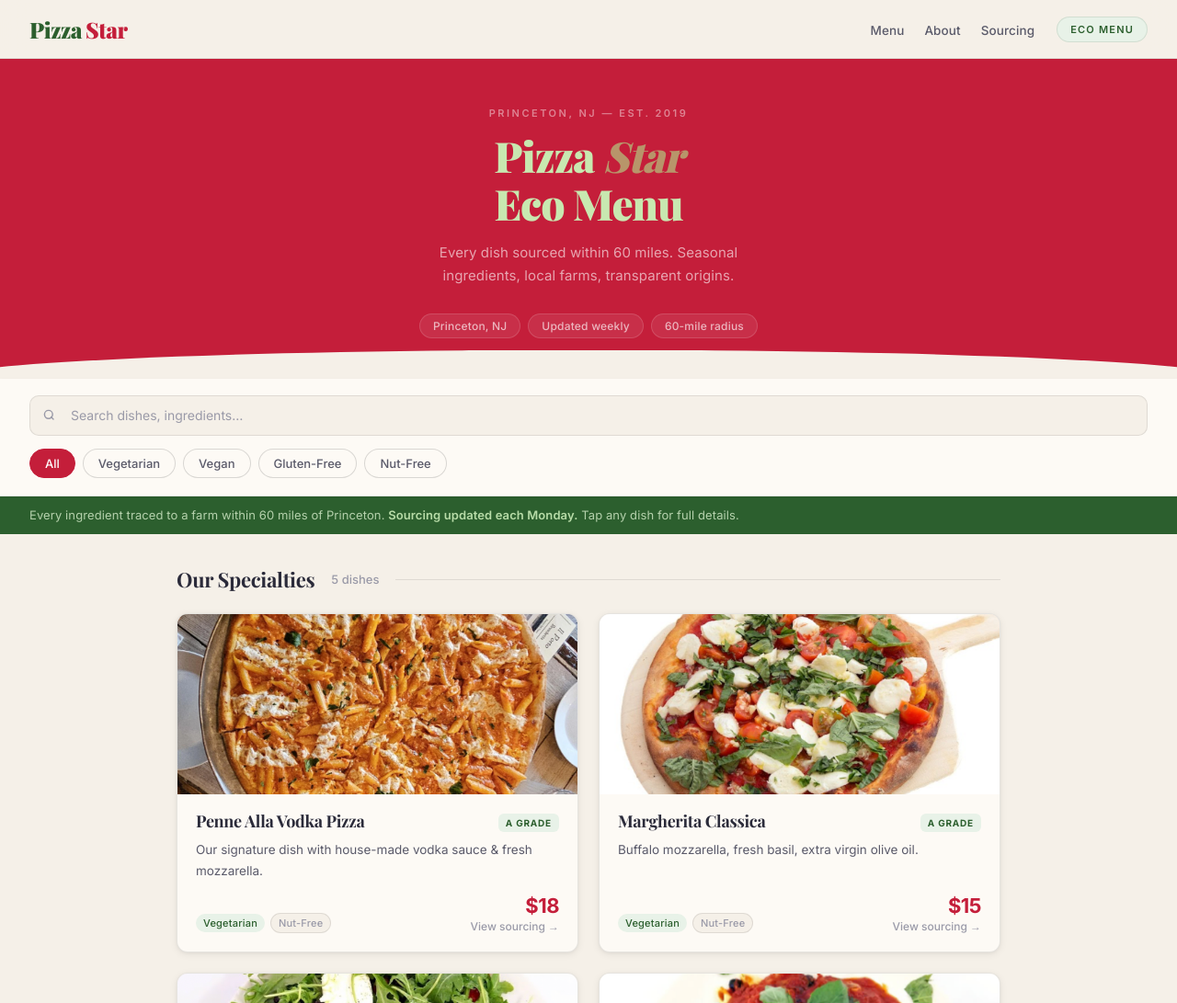
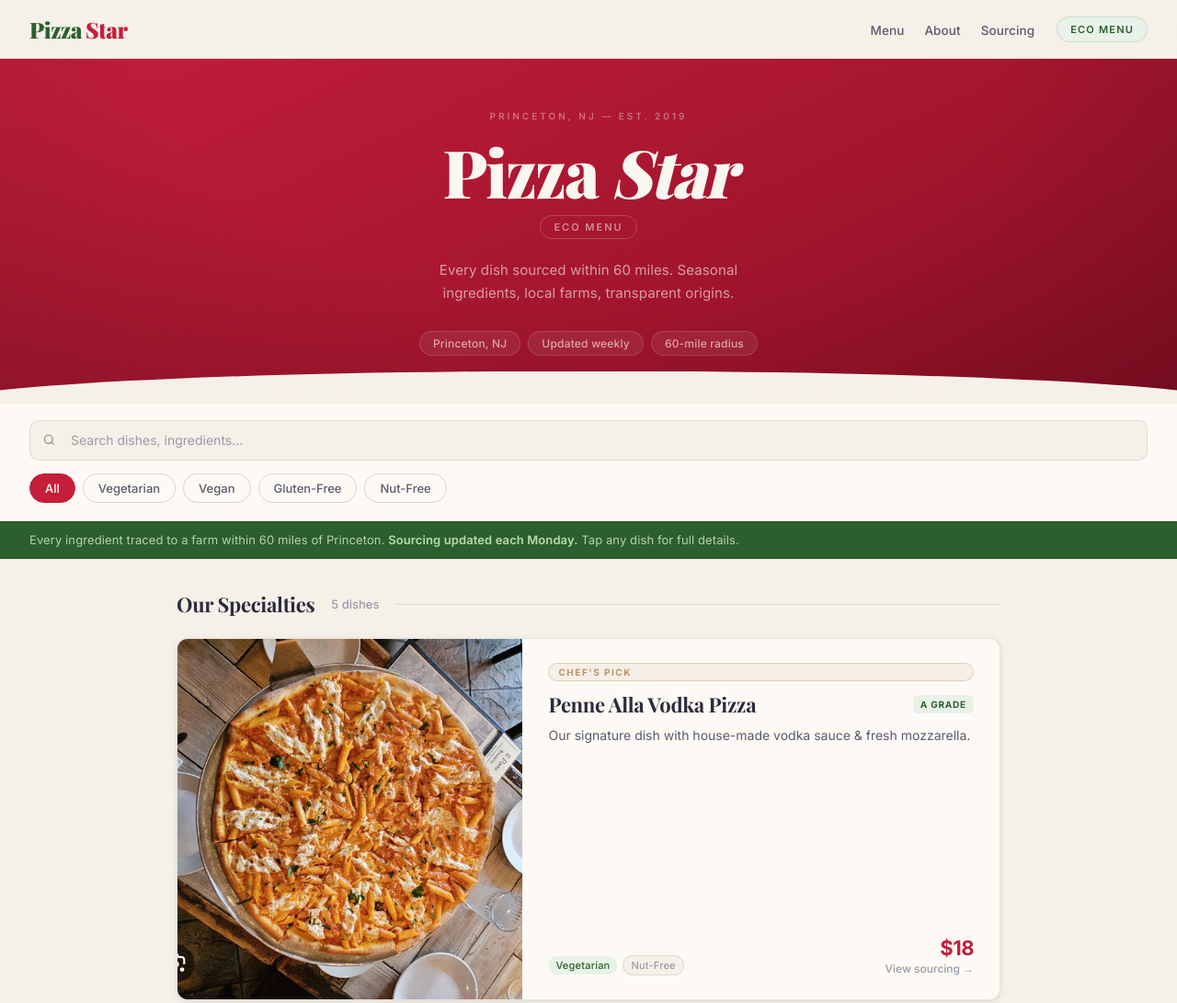
Before and after one commit to srijaprabhuram13/pizza-star, a plain HTML site: page index.html in a window 1280 px wide. Shown: the top 1091 px of the page at 92% size. Drawn offline with nearby package versions, Linux system fonts and the light colour scheme; a web font is replaced by a local one.

Commit message:
Update index.html

```diff
--- a/index.html
+++ b/index.html
@@ -100,11 +100,19 @@ body {
 
 /* ─── HERO ─────────────────────────────────────────────────── */
 .hero {
-  background: var(--red);
-  padding: 52px 32px 44px;
+  background: linear-gradient(155deg, #C41E3A 0%, #8B0F25 100%);
+  padding: 56px 32px 52px;
   text-align: center;
   position: relative;
   overflow: hidden;
+}
+/* subtle radial vignette for depth */
+.hero::before {
+  content: '';
+  position: absolute;
+  inset: 0;
+  background: radial-gradient(ellipse at 50% 0%, transparent 50%, rgba(0,0,0,0.18) 100%);
+  pointer-events: none;
 }
 .hero::after {
   content: '';
@@ -112,50 +120,67 @@ body {
   bottom: -1px;
   left: 0;
   right: 0;
-  height: 32px;
+  height: 36px;
   background: var(--bg);
   clip-path: ellipse(55% 100% at 50% 100%);
   pointer-events: none;
 }
 .hero-eyebrow {
-  font-size: 11px;
+  font-size: 10px;
   font-weight: 600;
-  letter-spacing: 2.5px;
+  letter-spacing: 3px;
   text-transform: uppercase;
-  color: rgba(255,255,255,0.45);
-  margin-bottom: 14px;
+  color: rgba(255,255,255,0.38);
+  margin-bottom: 18px;
+  position: relative;
 }
 .hero-title {
   font-family: 'Playfair Display', serif;
-  font-size: clamp(32px, 5.5vw, 46px);
+  font-size: clamp(48px, 9vw, 72px);
   font-weight: 900;
-  color: #C8E8B0;
-  letter-spacing: -1px;
-  line-height: 1.12;
-  margin-bottom: 16px;
+  color: #FAF6F0;
+  letter-spacing: -2px;
+  line-height: 1.0;
+  margin-bottom: 12px;
+  position: relative;
 }
-.hero-title em { font-style: italic; color: var(--gold); }
+.hero-title em { font-style: italic; color: #FAF6F0; }
+.hero-eco-label {
+  display: inline-block;
+  font-size: 11px;
+  font-weight: 600;
+  letter-spacing: 2px;
+  text-transform: uppercase;
+  color: rgba(255,255,255,0.5);
+  border: 1px solid rgba(255,255,255,0.2);
+  padding: 5px 14px;
+  border-radius: 999px;
+  margin-bottom: 22px;
+  position: relative;
+}
 .hero-sub {
   font-size: 15px;
   font-weight: 400;
-  color: rgba(255,255,255,0.6);
-  max-width: 380px;
+  color: rgba(255,255,255,0.58);
+  max-width: 340px;
   margin: 0 auto 28px;
   line-height: 1.65;
   letter-spacing: 0.1px;
+  position: relative;
 }
 .hero-pills {
   display: flex;
   justify-content: center;
   gap: 8px;
   flex-wrap: wrap;
+  position: relative;
 }
 .hero-pill {
   font-size: 12px;
   font-weight: 500;
-  color: rgba(255,255,255,0.65);
-  background: rgba(255,255,255,0.08);
-  border: 1px solid rgba(255,255,255,0.14);
+  color: rgba(255,255,255,0.6);
+  background: rgba(255,255,255,0.07);
+  border: 1px solid rgba(255,255,255,0.13);
   padding: 5px 14px;
   border-radius: 999px;
   letter-spacing: 0.2px;
@@ -304,9 +329,45 @@ body {
 }
 .dish-card:hover {
   transform: translateY(-5px);
-  box-shadow: var(--shadow-lg);
+  box-shadow: var(--shadow-lg), 0 0 0 1.5px rgba(196,30,58,0.12);
 }
 .dish-card:active { transform: translateY(-2px); box-shadow: var(--shadow-md); }
+
+/* ─── FEATURED CARD ────────────────────────────────────────── */
+.dish-card.featured {
+  grid-column: 1 / -1;
+  flex-direction: row;
+  min-height: 230px;
+}
+.dish-card.featured .card-img-wrap {
+  width: 42%;
+  height: auto;
+  min-height: 230px;
+  flex-shrink: 0;
+}
+.dish-card.featured .card-body {
+  padding: 26px 28px;
+  justify-content: center;
+}
+.dish-card.featured .card-name { font-size: 22px; line-height: 1.2; }
+.dish-card.featured .card-desc { font-size: 14px; }
+.featured-badge {
+  display: inline-block;
+  font-size: 10px;
+  font-weight: 700;
+  letter-spacing: 1.5px;
+  text-transform: uppercase;
+  color: var(--gold);
+  border: 1px solid rgba(184,149,106,0.35);
+  background: var(--gold-bg);
+  padding: 3px 10px;
+  border-radius: 999px;
+  margin-bottom: 12px;
+}
+@media (max-width: 640px) {
+  .dish-card.featured { flex-direction: column; }
+  .dish-card.featured .card-img-wrap { width: 100%; height: 200px; min-height: unset; }
+}
 
 .card-img-wrap {
   width: 100%;
@@ -738,7 +799,8 @@ body {
 <!-- ── HERO ─────────────────────────────────────────────────── -->
 <section class="hero">
   <div class="hero-eyebrow">Princeton, NJ — Est. 2019</div>
-  <h1 class="hero-title">Pizza <em>Star</em><br>Eco Menu</h1>
+  <h1 class="hero-title">Pizza <em>Star</em></h1>
+  <div class="hero-eco-label">Eco Menu</div>
   <p class="hero-sub">Every dish sourced within 60 miles. Seasonal ingredients, local farms, transparent origins.</p>
   <div class="hero-pills">
     <span class="hero-pill">Princeton, NJ</span>
@@ -965,11 +1027,15 @@ function render() {
     return;
   }
 
-  list.innerHTML = filtered.map(d => `
-    <div class="dish-card" onclick="openDish(${d.id})" role="button" tabindex="0"
+  list.innerHTML = filtered.map((d, i) => {
+    const featured = i === 0;
+    const badge = featured ? `<div class="featured-badge">Chef's Pick</div>` : '';
+    return `
+    <div class="dish-card${featured ? ' featured' : ''}" onclick="openDish(${d.id})" role="button" tabindex="0"
          onkeydown="if(event.key==='Enter'||event.key===' ')openDish(${d.id})">
       <div class="card-img-wrap">${imgTag(d.img, d.name)}</div>
       <div class="card-body">
+        ${badge}
         <div class="card-top">
           <h3 class="card-name">${d.name}</h3>
           <span class="card-badge badge-${d.carbon.g.toLowerCase()}">${d.carbon.g} Grade</span>
@@ -990,8 +1056,8 @@ function render() {
           </div>
         </div>
       </div>
-    </div>
-  `).join('');
+    </div>`;
+  }).join('');
 }
 
 function openDish(id) {
```
